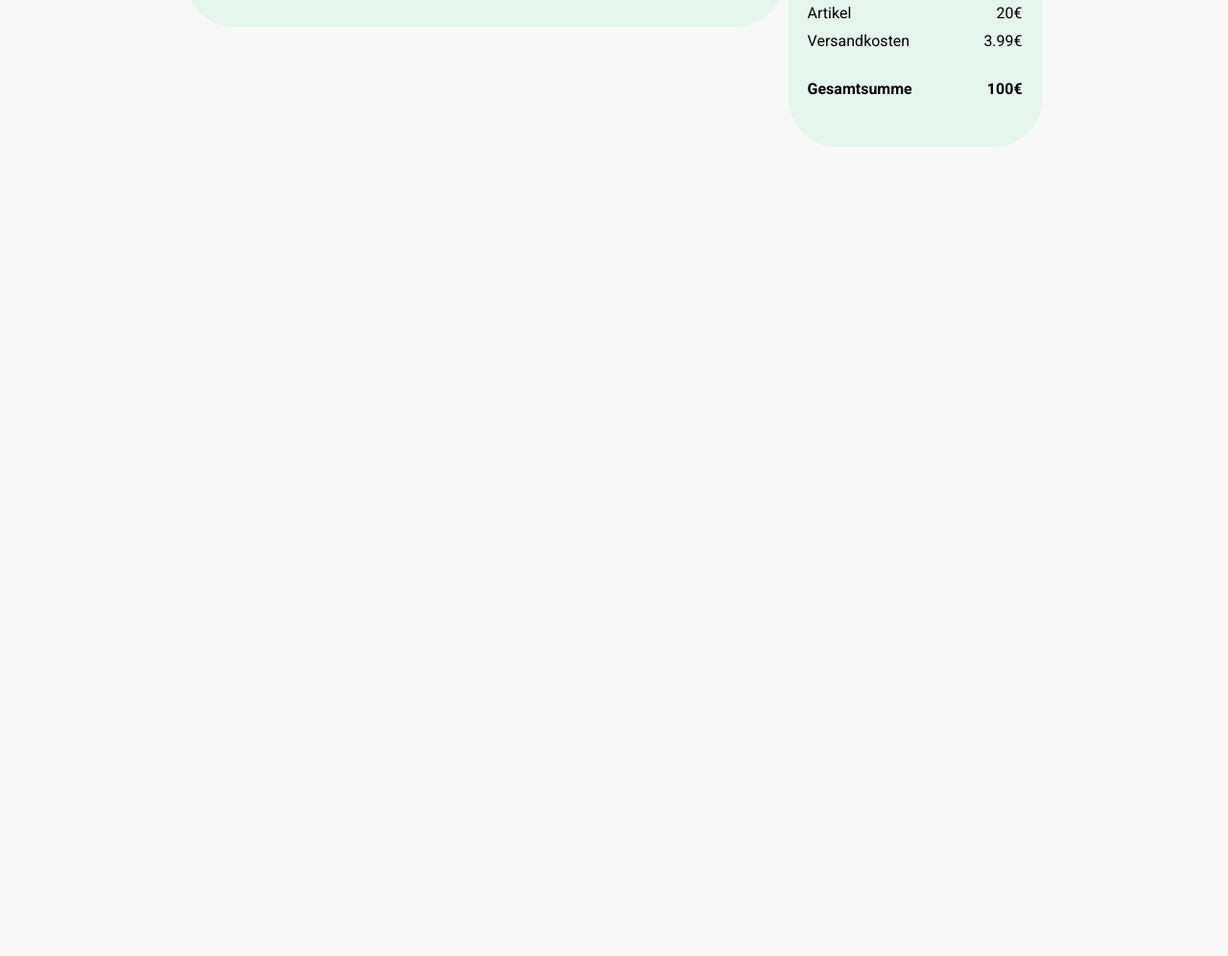
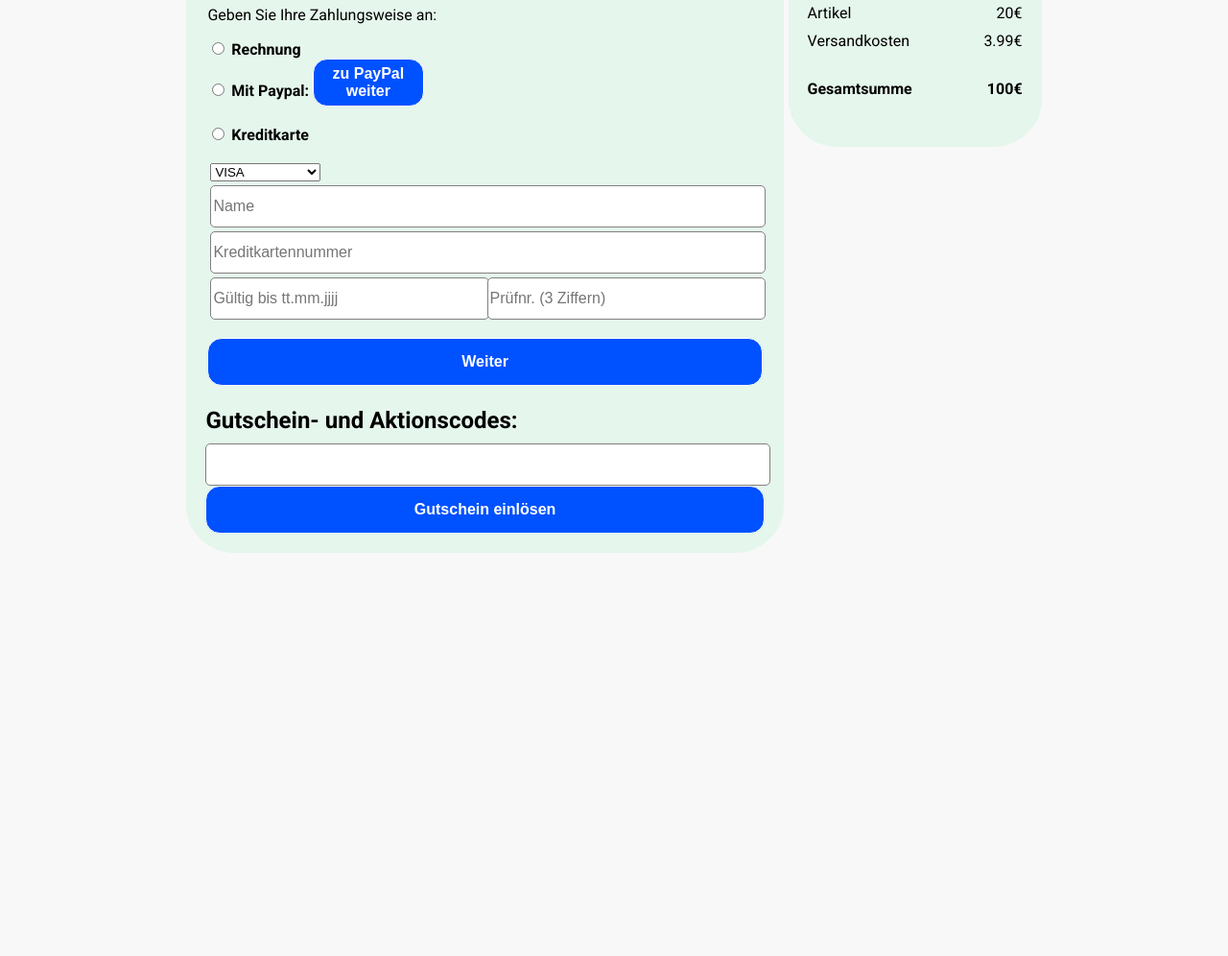
Before and after one commit to SantanaQ/Internet-Technologien, a plain HTML site: page html-css/checkout-payment.html in a window 1280 px wide. Shown: the part 392-1388 px from the top of the page at 96% size. Before the commit the page ends 1255 px from the top, so only its background shows below. Drawn offline with nearby package versions, Linux system fonts and the light colour scheme.

Commit message:
payment soweit fertig

```diff
--- a/html-css/checkout-payment.html
+++ b/html-css/checkout-payment.html
@@ -1,5 +1,5 @@
 <!DOCTYPE html>
-<html>
+<html xmlns="http://www.w3.org/1999/html">
 <head>
     <meta charset="utf-8">
     <meta name="viewport" content="width=device-width, initial-scale=1">
@@ -7,11 +7,13 @@
     <link rel="stylesheet" href="styles/general.css">
     <link rel="stylesheet" href="styles/checkout.css">
 
-    <link rel="icon" type="image/x-icon" href="https://github.com/SantanaQ/Internet-Technologien/blob/main/images/icon.png?raw=true">
+    <link rel="icon" type="image/x-icon"
+          href="https://github.com/SantanaQ/Internet-Technologien/blob/main/images/icon.png?raw=true">
 
     <link rel="preconnect" href="https://fonts.googleapis.com">
     <link rel="preconnect" href="https://fonts.gstatic.com" crossorigin>
-    <link href="https://fonts.googleapis.com/css2?family=Roboto:ital,wght@0,100;0,300;0,400;0,500;0,700;0,900;1,100;1,300;1,400;1,500;1,700;1,900&display=swap" rel="stylesheet">
+    <link href="https://fonts.googleapis.com/css2?family=Roboto:ital,wght@0,100;0,300;0,400;0,500;0,700;0,900;1,100;1,300;1,400;1,500;1,700;1,900&display=swap"
+          rel="stylesheet">
     <title>Bookshelf - Kasse</title>
 </head>
 <body>
@@ -21,12 +23,16 @@
     <div class="items">
         <div class="logo-box">
             <a href="index.html">
-          <img class="logo" src="https://github.com/SantanaQ/Internet-Technologien/blob/main/images/logo.png?raw=true" alt="logo">
+                <img class="logo"
+                     src="https://github.com/SantanaQ/Internet-Technologien/blob/main/images/logo.png?raw=true"
+                     alt="logo">
             </a>
         </div>
         <div class="search">
             <input class="searchbar" type="text" placeholder="Search...">
-        <button class="searchbutton"><ion-icon name="search-outline"></ion-icon></button>
+            <button class="searchbutton">
+                <ion-icon name="search-outline"></ion-icon>
+            </button>
         </div>
         <div class="buttons">
             <a href="login.html">
@@ -36,7 +42,9 @@
                 <button class="signup">Sign Up</button>
             </a>
             <a href="shoppingcart.html">
-          <button class="warenkorb-button"><ion-icon name="cart-outline" class="warenkorb"></ion-icon></button>
+                <button class="warenkorb-button">
+                    <ion-icon name="cart-outline" class="warenkorb"></ion-icon>
+                </button>
             </a>
         </div>
     </div>
@@ -71,11 +79,55 @@
     <div class="links">
 
         <div class="EingabeAdresse">
-        <h1>Lieferadresse</h1>
+            <h1>Zahlung</h1>
+            <form action="confirmation.html">
+                <p>Geben Sie Ihre Zahlungsweise an:</p>
+                <p>
+                    <input type="radio" name="Zahlmethode" value="Rechnung"> <b>Rechnung</b><br>
+                    <input type="radio" name="Zahlmethode" value="PayPal"> <b> Mit Paypal:</b>
+                    <a href="">
+                        <button class="paypal">zu PayPal weiter</button>
+                    </a>
+                    <br>
+                    </input>
+                    <br>
+                    <input type="radio" name="Zahlmethode" value="Kreditkarte"> <b>Kreditkarte</b>
+                <table class="liefern">
+                    <tr>
+                        <td colspan="2">
+                            <label for="anrede"></label>
+                            <select name="Anrede" id="anrede">
+                                <option value="VISA">VISA</option>
+                                <option value="MasterCard">MasterCard</option>
+                            </select>
+                        </td>
+
+                    </tr>
+                    <tr>
+                        <td colspan="2"><input class="input" type="text" required placeholder="Name"></td>
+                    </tr>
+                    <tr>
+                        <td colspan="2"><input class="input" type="text" required placeholder="Kreditkartennummer"></td>
+                    </tr>
+                    <tr>
+                        <td><input class="input" type="text" required placeholder="Gültig bis tt.mm.jjjj"></td>
+                        <td><input class="input" type="text" required placeholder="Prüfnr. (3 Ziffern)"></td>
+                    </tr>
+                </table>
+
+                    </input>
+                </p>
+                <input type="submit" value="Weiter">
+            </form>
 
 
+        </div>
 
+        <h2>Gutschein- und Aktionscodes:</h2>
 
+        <div class="geschenk">
+            <input class="input" type="text">
+            <input type="submit" value="Gutschein einlösen">
         </div>
 
 
@@ -100,7 +152,6 @@
     </div>
 
 
-
 </div>
 
 <!--Icon source-->
--- a/html-css/styles/checkout.css
+++ b/html-css/styles/checkout.css
@@ -14,12 +14,12 @@
 
 .input {
   width: 100%;
-  padding: 5px;
   height: 40px;
   font-size: 16px;
   border: 1px solid grey;
   background: white;
   outline: black;
+  border-radius: 5px;
 }
 
 h2{
@@ -121,8 +121,24 @@ input[type="submit"]:hover{
 
 }
 
+.geschenk{
+  width: 100%;
+  height: 50%;
+}
 
+.paypal{
+  width: 20%;
+  height: 50px;
+  border: 1px solid;
+  background-color: rgb(0, 81, 255);
+  border-radius: 15px;
+  font-size: 16px;
+  color: white;
+  font-weight: 700;
+  cursor: pointer;
+  outline: none;
 
+}
 
 
 
```
Lines whose indentation alone changed are shown as unchanged.
